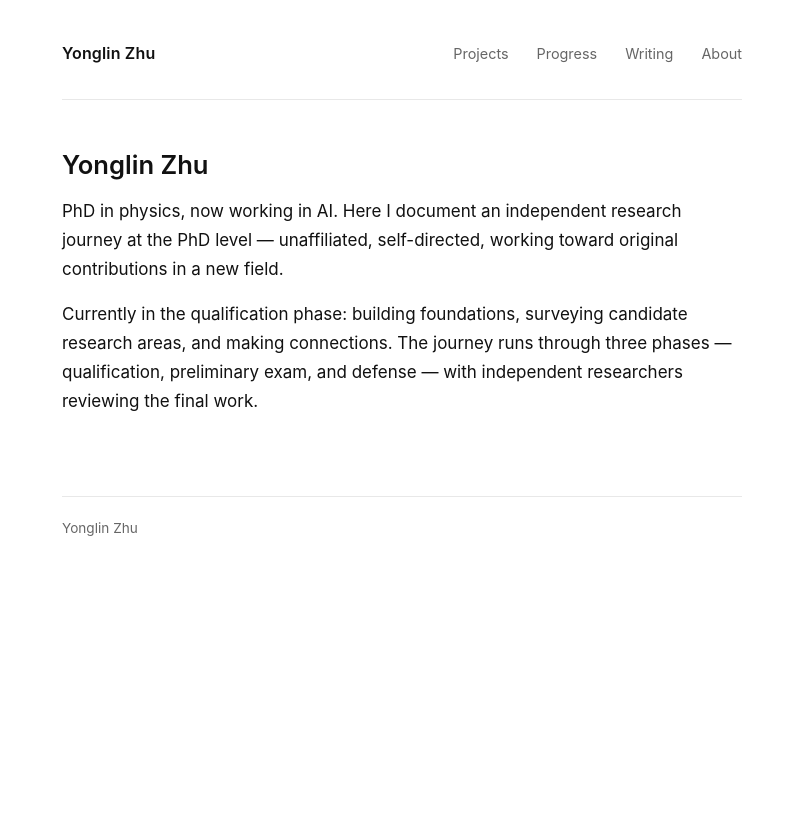
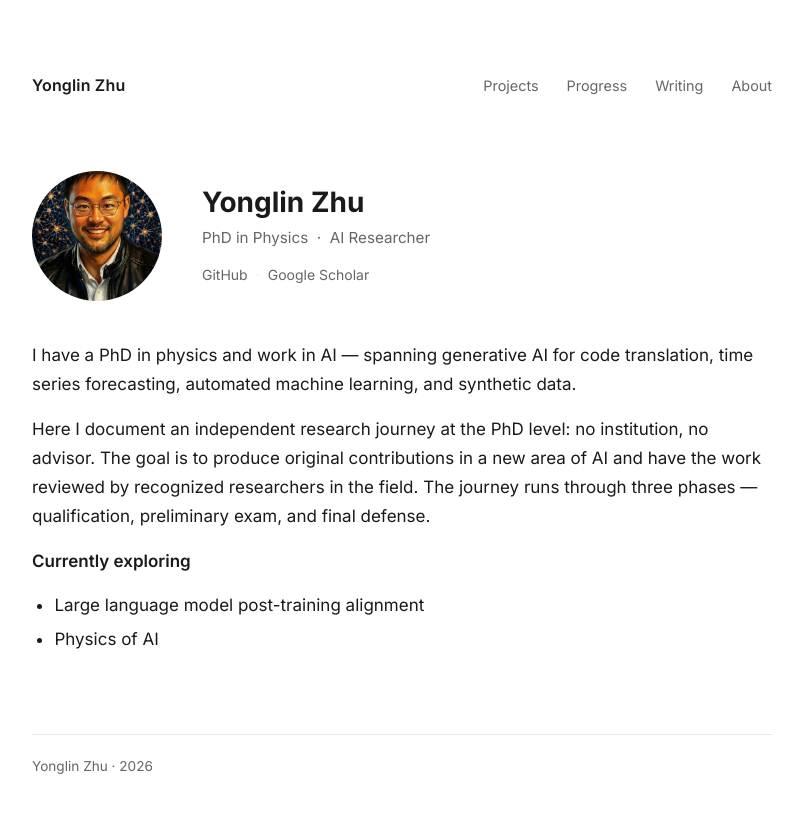
Before and after one commit to zhuygln/PhDunaffiliated, a Jekyll site: the page built from docs/index.md, in a window 1280 px wide. Shown: the top 813 px of the page, without its empty margins (238-1041 px from the left). Built offline with Jekyll 4.4.1, drawn with Linux system fonts in a browser that asks for light colours.

Commit message:
Restyle site: profile photo homepage, Inter font, al-folio aesthetic

```diff
--- a/docs/_layouts/default.html
+++ b/docs/_layouts/default.html
@@ -5,6 +5,8 @@
   <meta name="viewport" content="width=device-width, initial-scale=1">
   <title>{% if page.url == "/" %}{{ site.title }}{% else %}{{ page.title }} — {{ site.title }}{% endif %}</title>
   <meta name="description" content="{{ site.description }}">
+  <link rel="preconnect" href="https://fonts.googleapis.com">
+  <link rel="stylesheet" href="https://fonts.googleapis.com/css2?family=Inter:wght@400;500;600;700&display=swap">
   <link rel="stylesheet" href="{{ site.baseurl }}/assets/css/main.css">
 </head>
 <body>
@@ -22,7 +24,7 @@
       {{ content }}
     </main>
     <footer>
-      <span>{{ site.title }}</span>
+      <span>{{ site.title }} · {{ site.time | date: '%Y' }}</span>
     </footer>
   </div>
 </body>
--- /dev/null
+++ b/docs/_layouts/home.html
@@ -0,0 +1,17 @@
+---
+layout: default
+---
+<div class="profile-wrap">
+  <img class="profile-img" src="{{ site.baseurl }}/assets/img/profile.jpg" alt="{{ site.author }}">
+  <div class="profile-info">
+    <h1>{{ site.author }}</h1>
+    <p class="profile-tagline">PhD in Physics &nbsp;·&nbsp; AI Researcher</p>
+    <div class="social-links">
+      <a href="https://github.com/zhuygln" target="_blank">GitHub</a>
+      <span>·</span>
+      <a href="https://scholar.google.com/citations?user=YOUR_ID" target="_blank">Google Scholar</a>
+    </div>
+  </div>
+</div>
+
+{{ content }}
--- a/docs/assets/css/main.css
+++ b/docs/assets/css/main.css
@@ -6,12 +6,12 @@
 
 :root {
   --bg: #ffffff;
-  --text: #111111;
+  --text: #1a1a1a;
   --muted: #666666;
   --border: #e8e8e8;
   --accent: #2a5a8c;
-  --max-width: 680px;
-  --font: -apple-system, BlinkMacSystemFont, "Segoe UI", Helvetica, Arial, sans-serif;
+  --max-width: 740px;
+  --font: "Inter", -apple-system, BlinkMacSystemFont, "Segoe UI", Helvetica, Arial, sans-serif;
 }
 
 body {
@@ -34,9 +34,8 @@ header nav {
   display: flex;
   align-items: baseline;
   gap: 1.75rem;
-  padding-bottom: 2rem;
-  border-bottom: 1px solid var(--border);
-  margin-bottom: 3rem;
+  padding: 2rem 0;
+  margin-bottom: 2.5rem;
 }
 
 .site-name {
@@ -267,10 +266,61 @@ footer {
   color: var(--muted);
 }
 
+/* Profile — homepage */
+.profile-wrap {
+  display: flex;
+  align-items: center;
+  gap: 2.5rem;
+  margin-bottom: 2.5rem;
+}
+
+.profile-img {
+  width: 130px;
+  height: 130px;
+  border-radius: 50%;
+  object-fit: cover;
+  flex-shrink: 0;
+}
+
+.profile-info h1 {
+  font-size: 1.75rem;
+  font-weight: 700;
+  line-height: 1.2;
+  margin-bottom: 0.35rem;
+}
+
+.profile-tagline {
+  font-size: 0.95rem;
+  color: var(--muted);
+  margin-bottom: 0.75rem;
+}
+
+.social-links {
+  display: flex;
+  align-items: center;
+  gap: 0.5rem;
+  font-size: 0.875rem;
+}
+
+.social-links a {
+  color: var(--muted);
+}
+
+.social-links a:hover {
+  color: var(--accent);
+  text-decoration: none;
+}
+
+.social-links span {
+  color: var(--border);
+}
+
 /* Responsive */
-@media (max-width: 480px) {
+@media (max-width: 560px) {
   body { font-size: 16px; }
   h1 { font-size: 1.4rem; }
+  .profile-wrap { flex-direction: column; align-items: flex-start; gap: 1.25rem; }
+  .profile-img { width: 100px; height: 100px; }
   .post-list li { flex-direction: column; gap: 0.2rem; }
   .post-list .date { font-size: 0.8rem; }
 }
--- a/docs/index.md
+++ b/docs/index.md
@@ -1,10 +1,13 @@
 ---
-layout: default
+layout: home
 title: Home
 ---
 
-# Yonglin Zhu
+I have a PhD in physics and work in AI — spanning generative AI for code translation, time series forecasting, automated machine learning, and synthetic data.
 
-PhD in physics, now working in AI. Here I document an independent research journey at the PhD level — unaffiliated, self-directed, working toward original contributions in a new field.
+Here I document an independent research journey at the PhD level: no institution, no advisor. The goal is to produce original contributions in a new area of AI and have the work reviewed by recognized researchers in the field. The journey runs through three phases — qualification, preliminary exam, and final defense.
 
-Currently in the qualification phase: building foundations, surveying candidate research areas, and making connections. The journey runs through three phases — qualification, preliminary exam, and defense — with independent researchers reviewing the final work.
+**Currently exploring**
+
+- Large language model post-training alignment
+- Physics of AI
```
Also changed, not shown: docs/assets/img/profile.jpg (added).
